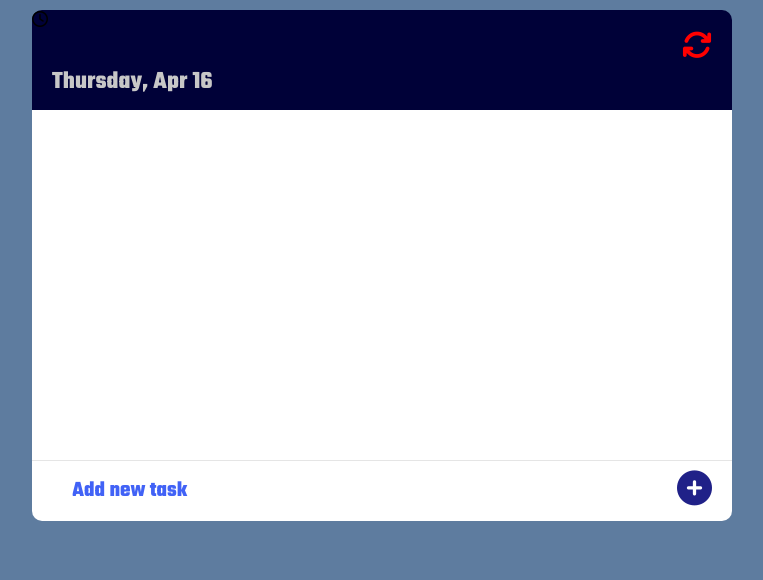
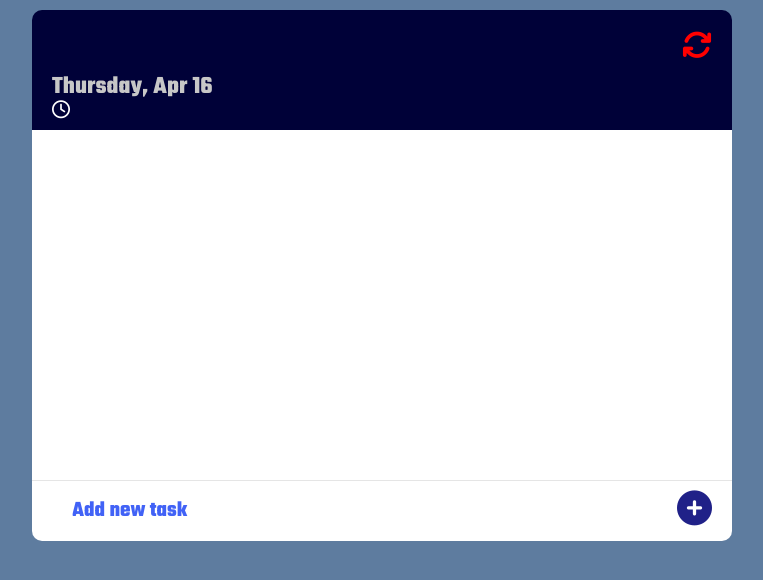
Before and after one commit to Godzima91/Todolist, a plain HTML site: page index.html in a window 1280 px wide. Shown: the whole page, without its empty margins (258-1021 px from the left). Drawn offline with Linux system fonts and the light colour scheme.

Commit message:
update style.css-added new styles for time display

```diff
--- a/style.css
+++ b/style.css
@@ -17,7 +17,7 @@ body{
 /* ------------ header ------------ */
 .header{
     width: auto;
-    height:100px;
+    height:120px;
     background-color: rgb(0, 1, 56);
     border-radius: 10px 10px 0 0;
     position: relative;
@@ -41,10 +41,17 @@ body{
 }
 #date{
     position: absolute;
-    bottom: 10px;
+    bottom: 25px;
     left: 20px;
     color: rgb(199, 199, 199);
     font-size: 25px;
+}
+#time_display {
+    color: #FFF;
+    font-size: 18px;
+    position: absolute;
+    bottom: 5px;
+    left: 20px;
 }
 
 /* ------------ content ------------ */
@@ -89,11 +96,12 @@ body{
 .fa-plus-circle {
     right: 20px;
 }
+
 .item p.text{
     position: absolute;
     padding:0;
     margin:0;
-    font-size: 22px;
+    font-size: 24px;
     /* left:50px; */
     left: 20px;
     top: 10px;
```
